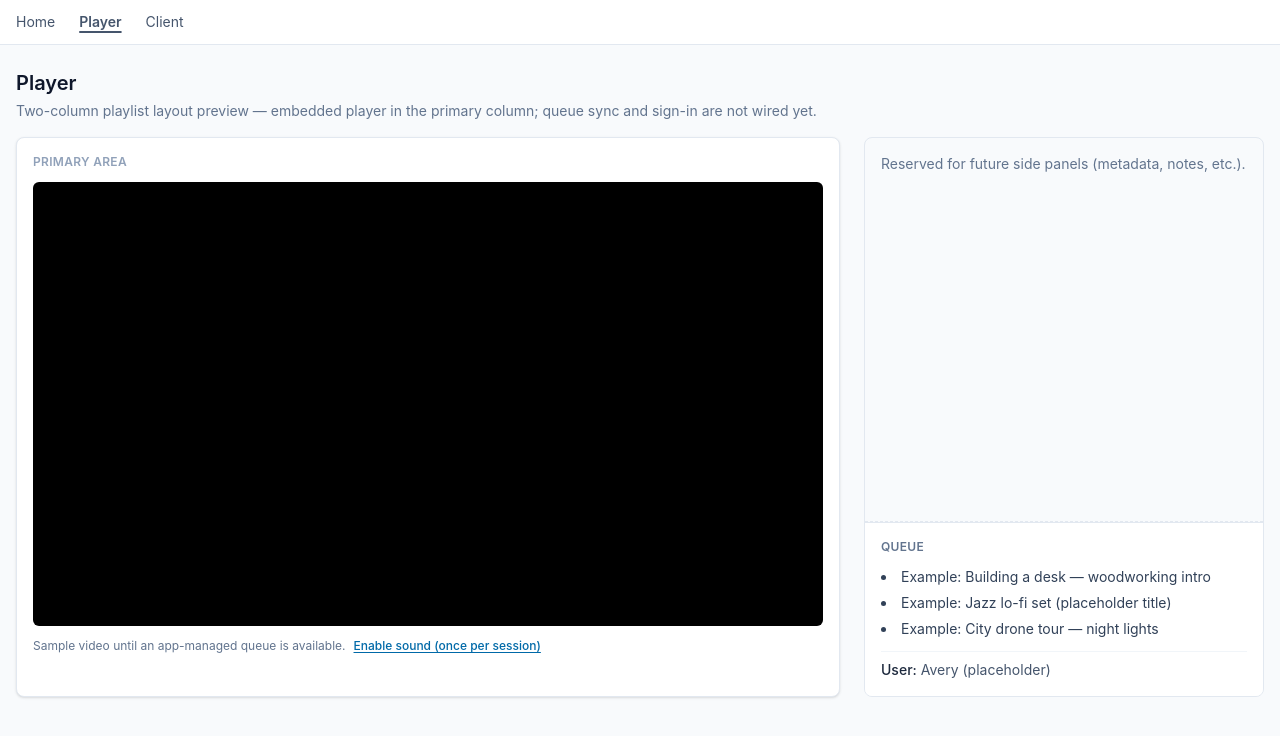
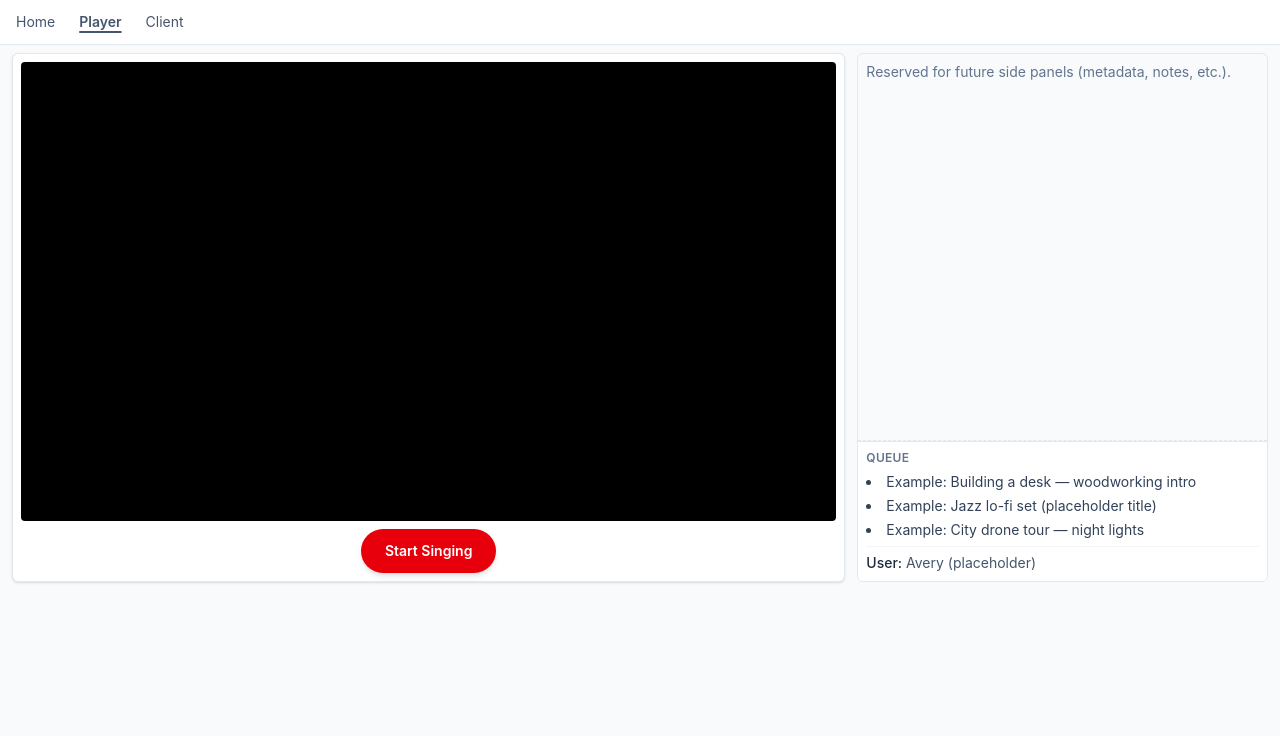
Before and after one commit to neumerance/yoochog, a Vue app in the folder app/: page /player in a window 1280 px wide. Shown: the top 736 px of the page. Built offline with nearby package versions, Linux system fonts and the light colour scheme.

Commit message:
feat(14): compact player layout and Start Singing CTA
- Tighter spacing, drop page header copy; larger player column height on lg
- Red pill button, centered; unlocks audio and restarts video from start (watch isReady)

```diff
--- a/app/src/views/PlayerView.vue
+++ b/app/src/views/PlayerView.vue
@@ -1,54 +1,41 @@
 <template>
-  <div class="max-w-7xl mx-auto px-4 py-6 space-y-4">
-    <div>
-      <h1 class="text-xl font-semibold text-slate-900">Player</h1>
-      <p class="text-sm text-slate-500 mt-1">
-        Two-column playlist layout preview — embedded player in the primary column; queue sync and sign-in are
-        not wired yet.
-      </p>
-    </div>
-
-    <div class="grid grid-cols-1 lg:grid-cols-12 gap-4 lg:gap-6 lg:min-h-[70vh]">
+  <div class="max-w-7xl w-full mx-auto px-2 py-2 sm:px-3 flex flex-col flex-1 min-h-0">
+    <div class="grid grid-cols-1 lg:grid-cols-12 gap-2 lg:gap-3 lg:flex-1 lg:min-h-0">
       <section
-        class="lg:col-span-8 rounded-lg border border-slate-200 bg-white shadow-sm min-h-[40vh] flex flex-col p-4"
+        class="lg:col-span-8 rounded-md border border-slate-200 bg-white shadow-sm flex flex-col p-2 min-h-0 lg:min-h-[min(85vh,100%)]"
       >
-        <div class="text-xs font-semibold uppercase tracking-wide text-slate-400 mb-3">Primary area</div>
-        <div class="w-full aspect-video min-h-[240px] relative bg-black rounded-md overflow-hidden">
+        <div class="w-full aspect-video min-h-[200px] relative bg-black rounded overflow-hidden shrink-0">
           <div
             ref="playerContainer"
             class="absolute inset-0 h-full w-full min-h-0 min-w-0"
             aria-label="YouTube video player"
           />
         </div>
-        <div class="mt-3 flex flex-wrap items-center gap-2">
-          <p class="text-xs text-slate-500">
-            Sample video until an app-managed queue is available.
-          </p>
+        <div v-if="!audioSessionUnlocked" class="mt-2 shrink-0 flex justify-center">
           <button
-            v-if="!audioSessionUnlocked"
             type="button"
-            class="text-xs font-medium text-sky-700 hover:text-sky-800 underline underline-offset-2"
-            @click="audioSessionUnlocked = true"
+            class="min-h-[44px] px-6 py-2.5 rounded-full text-sm font-semibold text-white bg-red-600 hover:bg-red-700 active:bg-red-800 shadow-md hover:shadow-lg transition-colors focus-visible:outline focus-visible:outline-2 focus-visible:outline-offset-2 focus-visible:outline-red-500"
+            @click="startSinging"
           >
-            Enable sound (once per session)
+            Start Singing
           </button>
         </div>
       </section>
 
       <aside
-        class="lg:col-span-4 flex flex-col min-h-[50vh] lg:min-h-0 rounded-lg border border-slate-200 bg-slate-50 overflow-hidden"
+        class="lg:col-span-4 flex flex-col min-h-0 rounded-md border border-slate-200 bg-slate-50 overflow-hidden lg:min-h-[min(85vh,100%)]"
       >
-        <div class="flex-1 p-4 text-sm text-slate-500 border-b border-dashed border-slate-200 min-h-[6rem]">
+        <div class="flex-1 p-2 text-sm text-slate-500 border-b border-dashed border-slate-200 min-h-0">
           <p>Reserved for future side panels (metadata, notes, etc.).</p>
         </div>
-        <div class="mt-auto p-4 bg-white border-t border-slate-200 space-y-3">
+        <div class="mt-auto p-2 bg-white border-t border-slate-200 space-y-1.5">
           <h2 class="text-xs font-semibold uppercase tracking-wide text-slate-500">Queue</h2>
-          <ul class="list-disc list-inside space-y-1.5 text-sm text-slate-700">
+          <ul class="list-disc list-inside space-y-1 text-sm text-slate-700">
             <li>Example: Building a desk — woodworking intro</li>
             <li>Example: Jazz lo-fi set (placeholder title)</li>
             <li>Example: City drone tour — night lights</li>
           </ul>
-          <p class="text-sm text-slate-600 pt-2 border-t border-slate-100">
+          <p class="text-sm text-slate-600 pt-1.5 border-t border-slate-100">
             <span class="font-medium text-slate-800">User:</span> Avery (placeholder)
           </p>
         </div>
@@ -58,7 +45,7 @@
 </template>
 
 <script setup lang="ts">
-import { ref } from 'vue'
+import { ref, watch } from 'vue'
 
 import { useYoutubePlayer } from '@/composables/useYoutubePlayer'
 import { SAMPLE_YOUTUBE_VIDEO_ID } from '@/constants/sampleVideo'
@@ -67,9 +54,26 @@ const playerContainer = ref<HTMLElement | null>(null)
 /** After one tap, queue-driven `loadVideoById` stays unmuted via the composable (no per-song controls). */
 const audioSessionUnlocked = ref(false)
 
-useYoutubePlayer(playerContainer, {
+const { player, isReady } = useYoutubePlayer(playerContainer, {
   videoId: SAMPLE_YOUTUBE_VIDEO_ID,
   autoplay: true,
   audioSessionUnlocked,
 })
+
+function startSinging() {
+  audioSessionUnlocked.value = true
+}
+
+/** Restart from the beginning when “Start Singing” unlocks audio (covers click before `isReady`). */
+watch([isReady, audioSessionUnlocked], () => {
+  if (!isReady.value || !audioSessionUnlocked.value || !player.value) {
+    return
+  }
+  try {
+    player.value.seekTo(0, true)
+    player.value.playVideo()
+  } catch {
+    // Player may be torn down.
+  }
+})
 </script>
```
